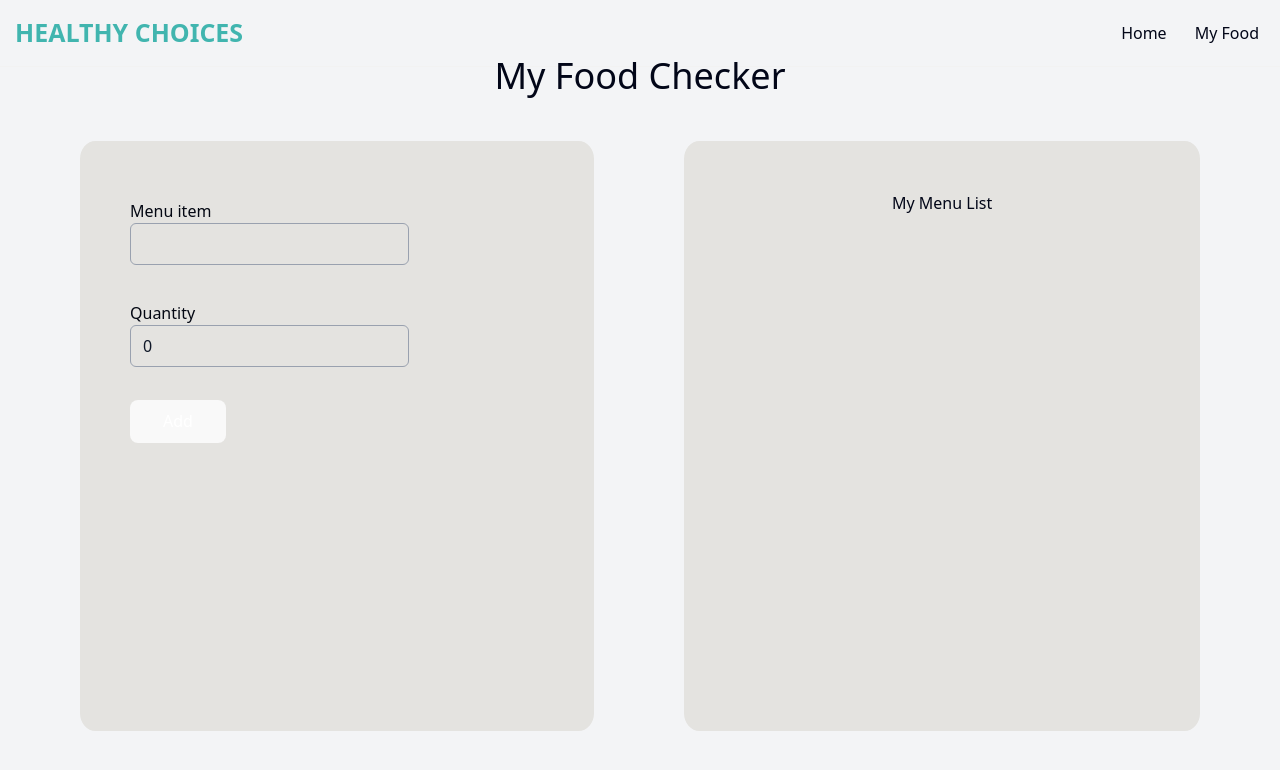
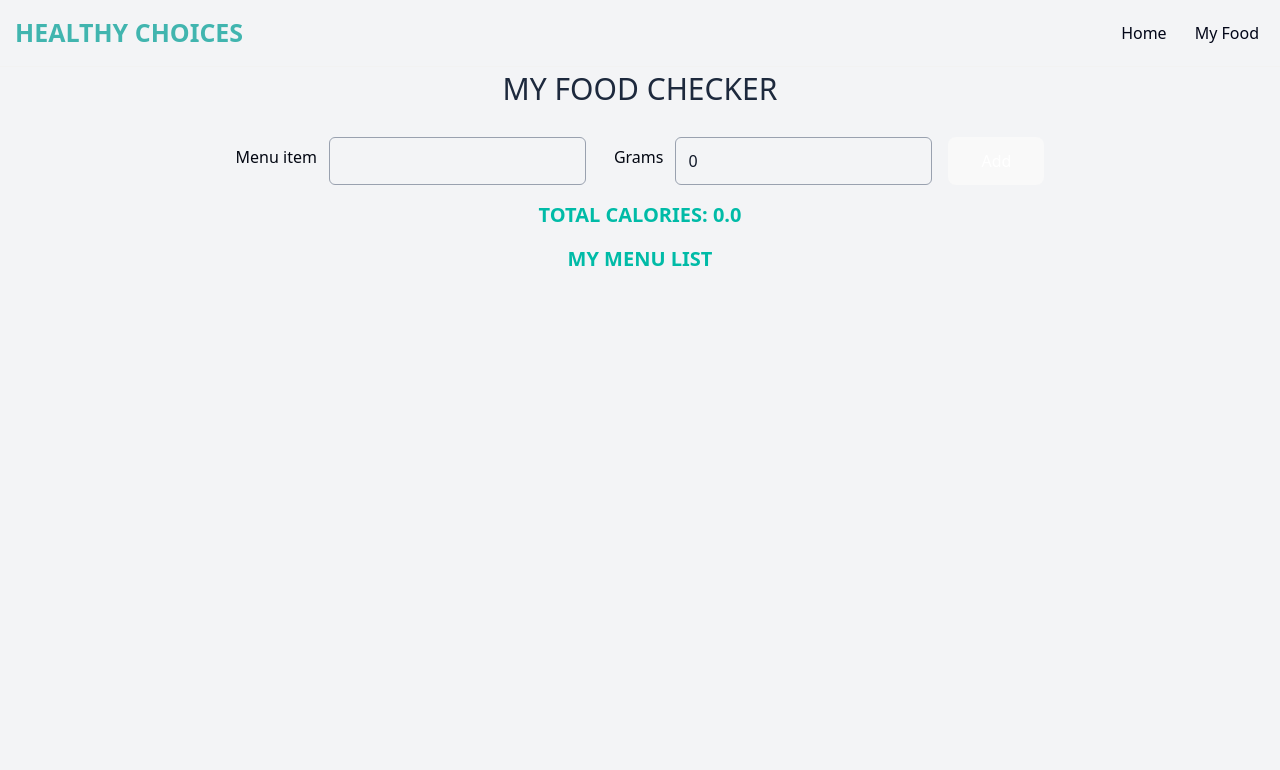
Before and after one commit to ypark0861/WebFramework-Group2, a React (Vite) app in the folder FE/: page /myfood in a window 1280 px wide. Shown: the top 770 px of the page. Built offline with nearby package versions, Linux system fonts and the light colour scheme.

Commit message:
Migrate files from the local branch

```diff
--- /dev/null
+++ b/FE/src/components/myfood/FoodCalorie.jsx
@@ -0,0 +1,23 @@
+// FILE: FoodCard.jsx
+// PROJECT: Advanced Web Frameworks - Group2
+// PROGRAMMER: Yujung Park
+// FIRST VERSION: 2025-04-11
+// DESCRIPTION:
+
+import React from 'react'
+import { useSelector } from "react-redux";
+
+function FoodMenuList() {
+  const food_nutrition = useSelector((state) => state.menus.allNutrition);
+  console.log(food_nutrition)
+
+  return (
+    <div>
+      <div className="mx-auto text-slate-950">
+        <h2 className="text-xl font-bold text-teal-500 pt-4">TOTAL CALORIES: {food_nutrition?.calories.toFixed(1)}</h2>
+      </div>
+    </div>
+  )
+}
+
+export default FoodMenuList
--- a/FE/src/components/myfood/FoodCard.jsx
+++ b/FE/src/components/myfood/FoodCard.jsx
@@ -4,33 +4,77 @@
 // FIRST VERSION: 2025-03-09
 // DESCRIPTION:
 // References: https://www.material-tailwind.com/docs/html/card
-import React from 'react'
+import React from 'react';
+import { useDispatch } from 'react-redux'
+import { deleteMenu } from '../../reducers/menuSlice'
 
-function FoodCard() {
+function FoodCard(props) {
+  const dispatch = useDispatch();
+  // console.log(props);
+
+  const removeFoodItem = () => {
+    dispatch(deleteMenu(props.item));
+  }
+
   return (
-    <div className="menu-card flex flex-row my-6 bg-white shadow-sm rounded-sm">
-      <div class="menucard-container flex flex-row">
-        <div className="relative m-2.5 overflow-hidden text-white rounded-md">
-        {/* <img src="https://images.unsplash.com/photo-1540553016722-983e48a2cd10?ixlib=rb-1.2.1&amp;ixid=MnwxMjA3fDB8MHxwaG90by1wYWdlfHx8fGVufDB8fHx8&amp;auto=format&amp;fit=crop&amp;w=100&amp;&amp;q=80" alt="card-image" /> */}
-        </div>
-        <div className="">
-        <div className="p-4 float-left">
-          <h6 className="mb-2 text-slate-800 text-lg font-semibold">
-            Nutrition
-          </h6>
-          <p className="text-slate-600 leading-normal font-light">
-            nutrition...
-          </p>
-        </div>
-        <div className="p-4 float-right">
-          <button className="rounded-md py-2 px-4 text-center text-sm text-white transition-all shadow-md hover:shadow-lg focus:bg-slate-700 focus:shadow-none active:bg-slate-700 hover:bg-slate-700 active:shadow-none disabled:pointer-events-none disabled:opacity-50 disabled:shadow-none" type="button">
-            Delete
-          </button>
+      <div className="relative flex flex-col my-6 bg-white shadow-sm border border-slate-200 rounded-lg w-72 md:w-96 lg:w-96 xl:w-96 mx-auto">
+        <div className="mb-8">
+        <div className="relative text-gray-900 font-bold text-xl py-3">{props.item.menu.toUpperCase()}</div>
+        <button type="submit" className="rounded-full w-14 h-6 bg-red-500 text-white text-xs" onClick={removeFoodItem}> DELETE </button>
+        <table className="w-full min-w-max table-auto text-left">
+          <thead>
+            <tr>
+              <th className="px-4 py-2"> </th>
+              <th className="px-4 py-2"> </th>
+              <th className="px-4 py-2"> </th>
+            </tr>
+          </thead>
+          <tbody>
+            <tr className="bg-gray-100">
+              <td className="px-4 py-2">Calories</td>
+              <td className="px-4 py-2">{props.item.nutrition?.calories}</td>
+              <td className="px-4 py-2">kcal</td>
+            </tr>
+            <tr>
+              <td className="px-4 py-2">Carbohydrates</td>
+              <td className="px-4 py-2">{props.item.nutrition?.carbohydrates_total_g}</td>
+              <td className="px-4 py-2">g</td>
+            </tr>
+            <tr className="bg-gray-100">
+              <td className="px-4 py-2">Cholesterol</td>
+              <td className="px-4 py-2">{props.item.nutrition?.cholesterol_mg}</td>
+              <td className="px-4 py-2">mg</td>
+            </tr>
+            <tr>
+              <td className="px-4 py-2">Fat</td>
+              <td className="px-4 py-2">{props.item.nutrition?.fat_total_g}</td>
+              <td className="px-4 py-2">g</td>
+            </tr>
+            <tr className="bg-gray-100">
+              <td className="px-4 py-2">Fiber</td>
+              <td className="px-4 py-2">{props.item.nutrition?.fiber_g}</td>
+              <td className="px-4 py-2">g</td>
+            </tr>
+            <tr>
+              <td className="px-4 py-2">Protein</td>
+              <td className="px-4 py-2">{props.item.nutrition?.protein_g}</td>
+              <td className="px-4 py-2">g</td>
+            </tr>
+            <tr className="bg-gray-100">
+              <td className="px-4 py-2">Sodium</td>
+              <td className="px-4 py-2">{props.item.nutrition?.sodium_mg}</td>
+              <td className="px-4 py-2">mg</td>
+            </tr>
+            <tr>
+              <td className="px-4 py-2">Sugar</td>
+              <td className="px-4 py-2">{props.item.nutrition?.sugar_g}</td>
+              <td className="px-4 py-2">g</td>
+            </tr>
+          </tbody>
+        </table>
         </div>
       </div>
-    </div>
-  </div>
-  )
+  );
 }
 
 export default FoodCard
--- a/FE/src/components/myfood/FoodInput.jsx
+++ b/FE/src/components/myfood/FoodInput.jsx
@@ -9,36 +9,61 @@ import{ useState, React } from 'react';
 import { useSelector, useDispatch } from 'react-redux'
 import { addMenu } from '../../reducers/menuSlice'
 
+
 export const FoodInput = () => {
   const dispatch = useDispatch();
   const [menuitem, setMenuitem] = useState('');
   const [itemqty, setItemqty] = useState('0');
   const qtyAsNumber = Number(itemqty);
   const data = useSelector((state) => state.menus.allMenus);
+  const label_menu ='Menu item';
+  const label_qty = 'Grams';
 
-  const submitFoodData = (e) => {
+  const submitFoodData = () => {
+    fetch(`http://localhost:8080/hfood/food_nutrition/${menuitem}`)
+    .then(response => {
+      if (response.status !== 200) {
+        throw new Error('Food not found in API')
+      } else {
+        response.json()
+        .then(data => {
+          console.log(typeof data);
           dispatch(
             addMenu({
               id: new Date().getTime(),
               menu: menuitem,
-        quanty: qtyAsNumber,
+              quantity: qtyAsNumber,
+              nutrition: data,
             })
           );
+      })
+      }
+    }
+    )
+    .catch(error => console.error(error.message));
+
+    // dispatch(
+    //   addMenu({
+    //     id: new Date().getTime(),
+    //     menu: menuitem,
+    //     quanty: qtyAsNumber,
+    //   })
+    // );
 
     console.log(data)
   }
   return (
-    <div className="foodinput-container">
-        <form action={submitFoodData} className="menuinput-form">
-          <div className="menu-input py-2">
-            <label htmlFor='menu' className="pr-3 mt-5 mb-5 text-gray-950 select-none">Menu item</label>
+  <div  className="justify-center">
+    <form action={submitFoodData} className="flex flex-row gap-4">
+      <div className="flex flex-row">
+        <label htmlFor='menu' className="py-2 pr-3 pl-3 text-gray-950 select-none">{label_menu}</label>
         <input type="text" required minLength="3"
         className="py-2 pr-3 pl-3 text-gray-900 border border-gray-400 rounded-md"
         value={menuitem}
         onChange={e => setMenuitem(e.target.value)} />
       </div>
-          <div className="qty-input py-2 mt-5 mb-5">
-            <label htmlFor='menuqty' className="pr-3 pt-5 mt-5 mb-5 text-gray-950 select-none">Quantity</label>
+      <div className="flex flex-row">
+        <label htmlFor='menuqty' className="py-2 pr-3 pl-3 text-gray-950 select-none">{label_qty}</label>
         <input
         className="py-2 pr-3 pl-3 text-gray-900 border border-gray-400 rounded-md"
         value={itemqty}
@@ -46,13 +71,10 @@ export const FoodInput = () => {
         type="number"
         />
       </div>
-          <div className="content-center py-2">
-          <button type="submit" className="w-24 text-white" >
-            Add
-          </button>
+      <div className="content-center pr-3 mt-4 mb-4 text-gray-950 select-none">
+        <button type="submit" className="rounded-lg w-24 h-12 bg-teal-500 text-white" > Add </button>
       </div>
     </form>
-
   </div>
   )
 }
--- a/FE/src/components/myfood/FoodMenuList.jsx
+++ b/FE/src/components/myfood/FoodMenuList.jsx
@@ -8,24 +8,29 @@
 import React from 'react'
 import { useSelector } from "react-redux";
 import FoodCard from './FoodCard';
+import Container from 'react-bootstrap/esm/Container';
+import Row from 'react-bootstrap/esm/Row';
 
 function FoodMenuList() {
   const menulist = useSelector((state) => state.menus.allMenus);
   console.log(menulist)
   const listItems = menulist.map(item =>
     <li key={item.id}>
-    {item.menu}
-    <FoodCard />
+    {/* {item.menu}  */}
+    <FoodCard item={item} />
     </li>
     );
 
   return (
-    <div className='menulist-container'>
-      <h2>My Menu List</h2>
-      <ul className="menulist-list py-5 pr-3 pl-3 text-gray-900 rounded-md">
-        {listItems}
-
-      </ul>
+    <div>
+      <div className="mx-auto text-slate-950">
+        <h2 className="text-xl font-bold text-teal-500 pt-4">MY MENU LIST</h2>
+        <div className="">
+          <ul className="relative flex flex-row mx-auto gap-4 flex-wrap list-none p-4">
+            {listItems}
+          </ul>
+        </div>
+      </div>
     </div>
   )
 }
--- a/FE/src/pages/MyFood.jsx
+++ b/FE/src/pages/MyFood.jsx
@@ -10,18 +10,19 @@ import{ React } from 'react'
 // import { Counter } from '../reducers/Counter'
 import FoodInput from '../components/myfood/FoodInput';
 import FoodMenuList from '../components/myfood/FoodMenuList';
+import FoodCalrorie from '../components/myfood/FoodCalorie';
+
 
 const MyFood = () => {
   return (
-    <div className="myfood-container">
-      <h1 className="text-4xl text-slate-950">My Food Checker</h1>
-      <div className="myfood-grid-contianer text-slate-950">
+    <div className="flex flex-col items-center">
+      <h1 className="text-3xl text-slate-800 p-4">MY FOOD CHECKER</h1>
+      <div className="bg-gray-100 p-4 mt-5 mb-5">
         <FoodInput />
+        <FoodCalrorie />
         <FoodMenuList />
-        {/* <Counter /> */}
       </div>
     </div>
   )
 }
-
 export default MyFood
--- a/FE/src/reducers/menuSlice.jsx
+++ b/FE/src/reducers/menuSlice.jsx
@@ -4,6 +4,7 @@
 // FIRST VERSION: 2025-03-10
 // DESCRIPTION:
 // https://thepriyammondal.medium.com/simplifying-state-management-with-redux-toolkit-a-comprehensive-guide-8cc3ef72a13
+// https://medium.com/@kmraman11011/title-building-a-todo-app-with-react-and-redux-toolkit-5ae2740048c3
 
 import { createSlice } from "@reduxjs/toolkit";
 
@@ -11,17 +12,30 @@ const menuSlice = createSlice({
   name: "menus",
   initialState: {
     allMenus: [],
+    allNutrition: {
+      calories: 0.0,
+    },
   },
   reducers: {
     addMenu: (state, action) => {
-      const {id, menu, quantity} = action.payload
-      state.allMenus.push({ id, menu, quantity })
-      // console.log(state.allMenus[0])
+      const {id, menu, quantity, nutrition} = action.payload
+      state.allMenus.push({ id, menu, quantity, nutrition })
+
+      state.allNutrition.calories += nutrition.calories;
     },
     deleteMenu: (state, action) => {
-      state.allMenus = state.allMenus.filter(
-        (item) => item.id !== action.payload.id
-      );
+      // state.allMenus = state.allMenus.filter(
+      //   (item) => item.id !== action.payload.id
+      // );
+      console.log(action.payload);
+      state.allNutrition.calories -= action.payload.nutrition.calories;
+      const index = state.allMenus.findIndex((item) => item.id === action.payload.id);
+
+      // console.log(index);
+      if (deleteMenu !== -1) {
+        state.allMenus.splice(index, 1);
+      }
+
     },
     editMenu: (state, action) => {
       state.allMenu = state.allMenu.map((item) =>
```
Lines whose indentation alone changed are shown as unchanged.
